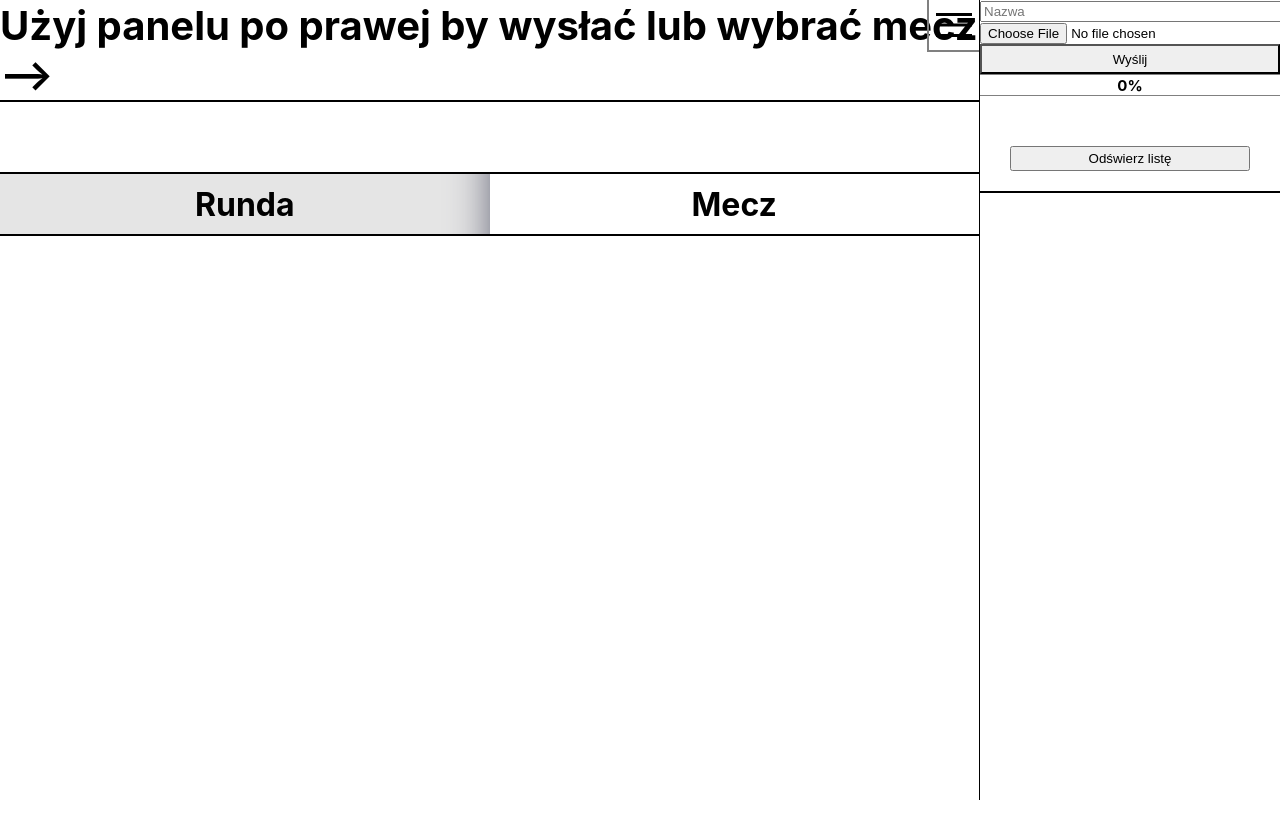
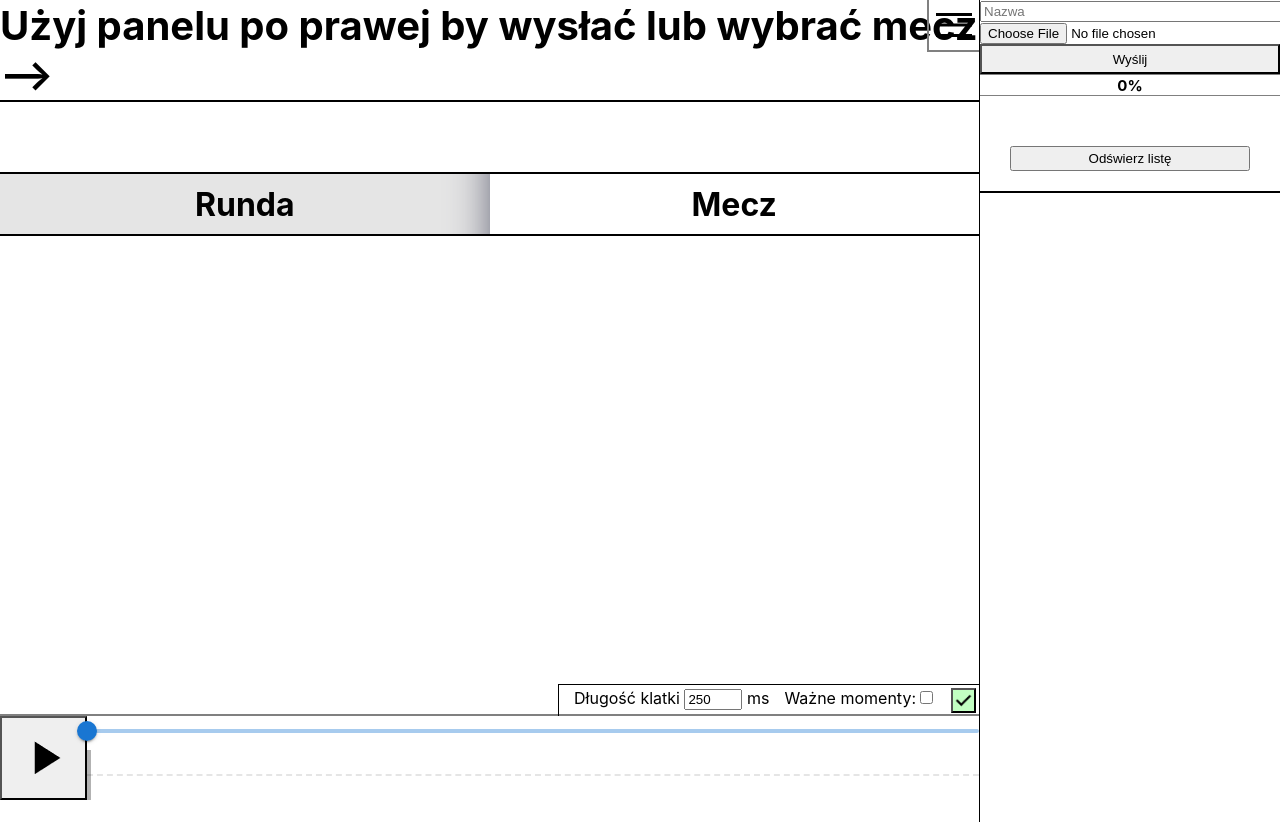
Before and after one commit to MrMuffinooo/CSGO-analysis-frontend, a React (Create React App) app: page / in a window 1280 px wide. Both pictures are taken after a click on the element "Runda". Before the commit the page ends 800 px from the top, so only its background shows below. Built offline with nearby package versions, Linux system fonts and the light colour scheme.

Commit message:
Add additional options to controls

```diff
--- a/src/components/Controls.jsx
+++ b/src/components/Controls.jsx
@@ -1,5 +1,5 @@
 import { Slider } from "@mui/material";
-import React, { useContext, useEffect } from "react";
+import React, { useContext, useEffect, useRef, useState } from "react";
 import styled from "styled-components";
 
 import arrow from "../assets/icons/arrow.png";
@@ -11,8 +11,9 @@ import {
   SetTickContext,
 } from "../utils/Contexts";
 import { Predictions } from "./Predictions";
+import ok from "../assets/icons/ok.png";
 
-const PlayerContainer = styled.div`
+const Container = styled.div`
   display: flex;
   justify-content: center;
   position: sticky;
@@ -76,10 +77,60 @@ const Button = styled.button`
   background-position: center;
 `;
 
+const AdditionalOptions = styled.div`
+  position: absolute;
+  right: 0;
+  bottom: 100%;
+  display: flex;
+  border-top: 1px solid black;
+  border-left: 1px solid black;
+  padding: 3px 3px 3px 15px;
+`;
+const SpeedSetter = styled.div`
+  margin-right: 15px;
+`;
+const ShowImportantSetter = styled.div`
+  margin-right: 15px;
+`;
+const TextInput = styled.input`
+  width: 50px;
+`;
+const CheckboxInput = styled.input``;
+const ApplyButton = styled.button`
+  display: block;
+  width: 25px;
+  height: 25px;
+  border-radius: 0px;
+  background-image: url(${ok});
+  background-repeat: no-repeat;
+  background-position: center;
+  background-size: contain;
+`;
+
 export function Controls({ len, tick }) {
   const isPlaying = useContext(IsPlayingContext);
   const setIsPlaying = useContext(SetIsPlayingContext);
   const setTick = useContext(SetTickContext);
+  const [speed, setSpeed] = useState(250);
+  const [showImportant, setShowImportant] = useState(false);
+
+  const speedRef = useRef();
+
+  const handleApply = (event) => {
+    console.log(speed, showImportant);
+  };
+
+  const handleSpeedChange = (event) => {
+    const val = event.target.value;
+    if (val < 50) {
+      setSpeed(50);
+      return;
+    } else if (val > 1000) {
+      setSpeed(1000);
+      return;
+    }
+    setSpeed(val);
+  };
 
   var id = null;
   useEffect(() => {
@@ -102,7 +153,37 @@ export function Controls({ len, tick }) {
 
   if (len < 0) return;
   return (
-    <PlayerContainer>
+    <Container>
+      <AdditionalOptions>
+        <SpeedSetter>
+          Długość klatki{" "}
+          <TextInput
+            type={"number"}
+            ref={speedRef}
+            disabled={isPlaying}
+            onChange={handleSpeedChange}
+            value={speed}
+          />{" "}
+          ms
+        </SpeedSetter>
+        <ShowImportantSetter>
+          Ważne momenty:
+          <CheckboxInput
+            type={"checkbox"}
+            onChange={() => setShowImportant(!showImportant)}
+            disabled={isPlaying}
+            checked={showImportant}
+          />
+        </ShowImportantSetter>
+        <ApplyButton
+          onClick={handleApply}
+          disabled={isPlaying}
+          style={{
+            backgroundColor: isPlaying ? "grey" : "#00ff003d",
+            cursor: isPlaying ? "not-allowed" : "pointer",
+          }}
+        />
+      </AdditionalOptions>
       <Button
         onClick={() => setIsPlaying(!isPlaying)}
         style={{
@@ -123,6 +204,6 @@ export function Controls({ len, tick }) {
           <Divider />
         </PredictionContainer>
       </Column>
-    </PlayerContainer>
+    </Container>
   );
 }
--- a/src/components/Main.jsx
+++ b/src/components/Main.jsx
@@ -98,7 +98,7 @@ export function Main({ tick }) {
           <SideRadar isLeft={false} tick={tick} />
           {round.clockTime && <Clock clock={round.clockTime[tick]} />}
         </Container>
-        <Controls len={round.length ? round.length : -1} tick={tick} />
+        <Controls len={round.length ? round.length : 100} tick={tick} />
       </div>
       <div style={{ display: !tabIsMecz ? "none" : "block" }}>
         <Table />
--- a/src/components/Uploader.jsx
+++ b/src/components/Uploader.jsx
@@ -124,7 +124,7 @@ export function Uploader() {
       <ChooseButton
         ref={fileRef}
         type={"file"}
-        accept={".dem, .png"}
+        accept={".dem"}
         onChange={handleFileSelect}
         required
       />
```
Also changed, not shown: src/assets/icons/ok.png (added).
